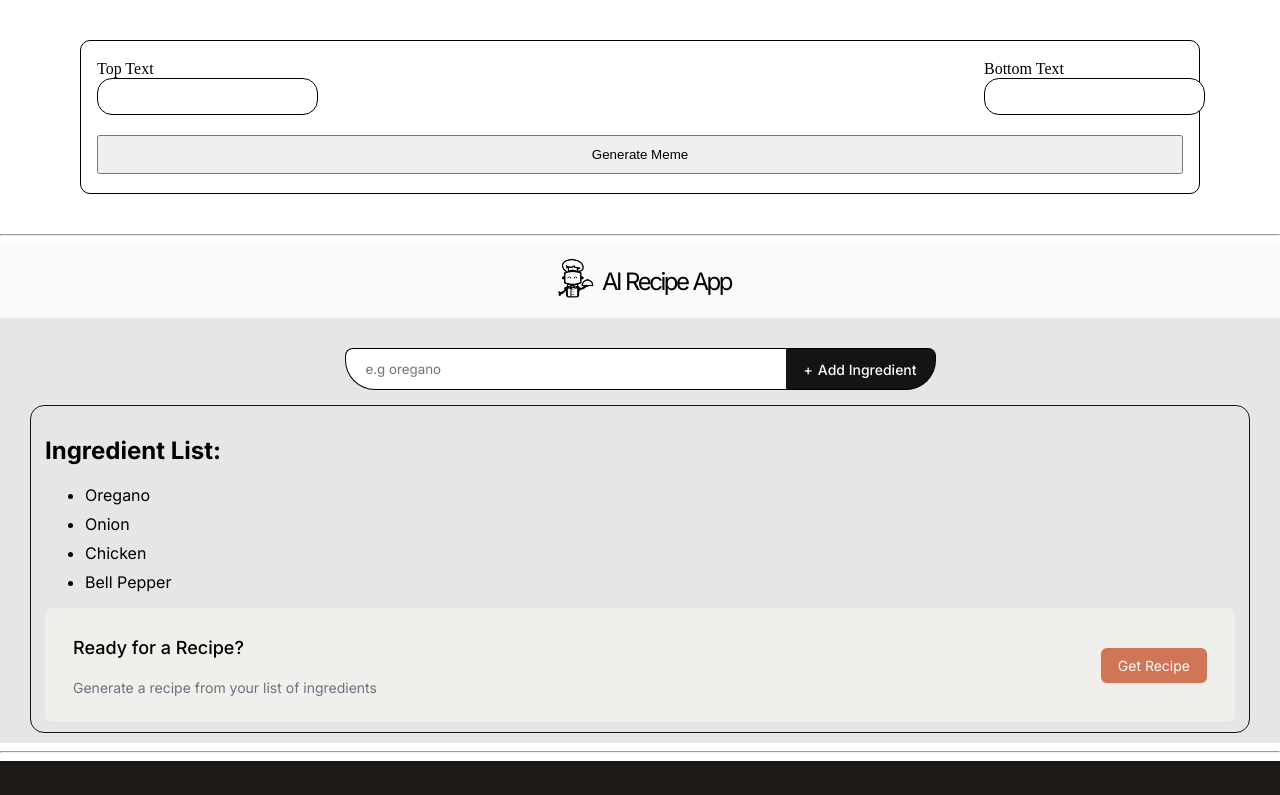
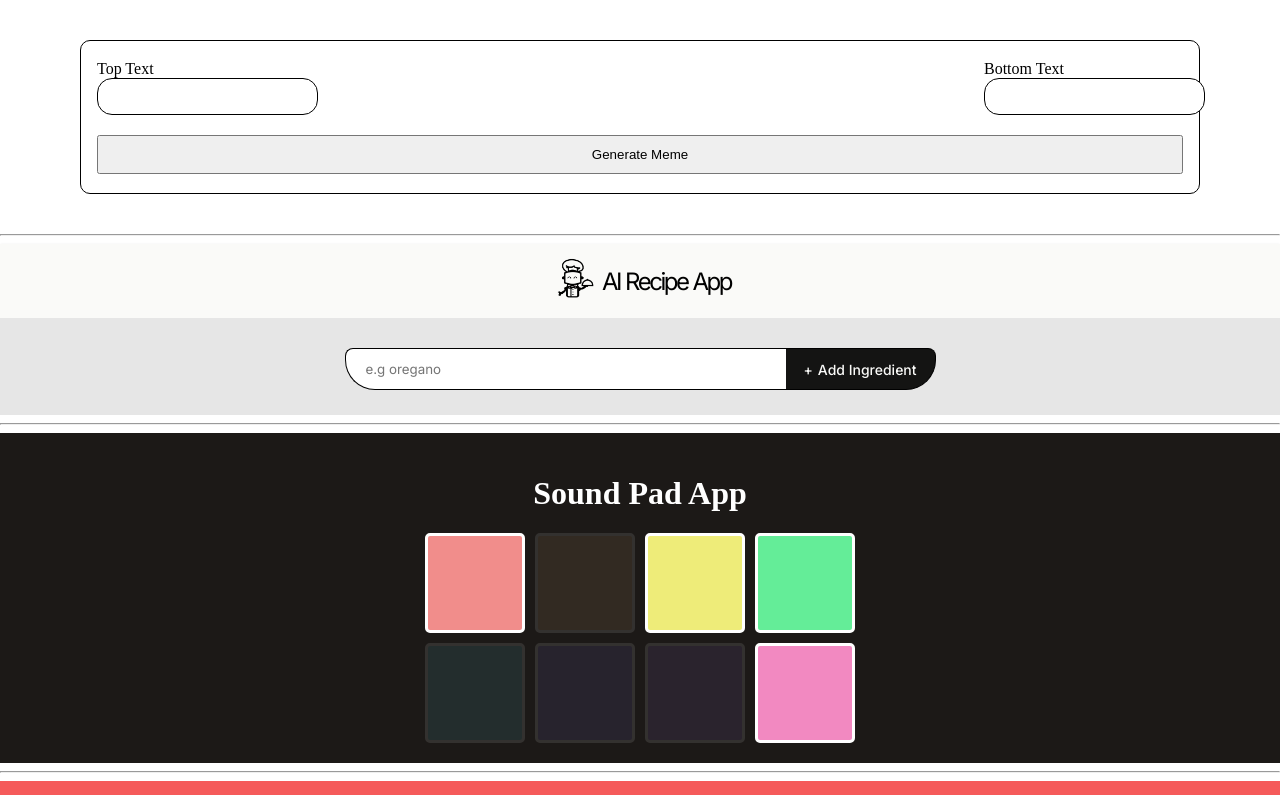
Before and after one commit to Odejide-Oluwafemi/First-DApp, a React (Create React App) app: page / in a window 1280 px wide. Shown: the top 795 px of the page. Built offline with nearby package versions, Linux system fonts and the light colour scheme; no server answers; what @huggingface/inference would draw is missing.

Commit message:
Removed Hard-Coded Ingredient List

```diff
--- a/src/MyApps/04. AIRecipeApp/components/Main.js
+++ b/src/MyApps/04. AIRecipeApp/components/Main.js
@@ -5,12 +5,7 @@ import Ingredients from "./Ingredients";
 import {getRecipeFromMistral } from "../ai.js";
 
 export default function Main() {
-  const [ingredients, setIngredients] = useState([
-    "Oregano",
-    "Onion",
-    "Chicken",
-    "Bell Pepper",
-  ]);
+  const [ingredients, setIngredients] = useState([]);
 
   function addIngredient(formData) {
     const newIngredient = formData.get("ingredient");
```
